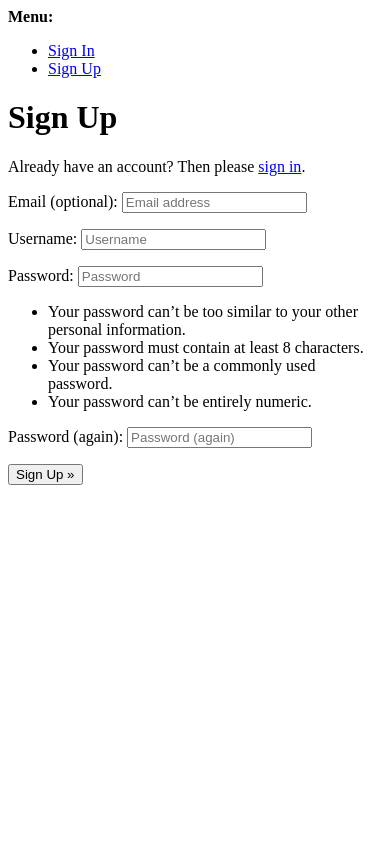
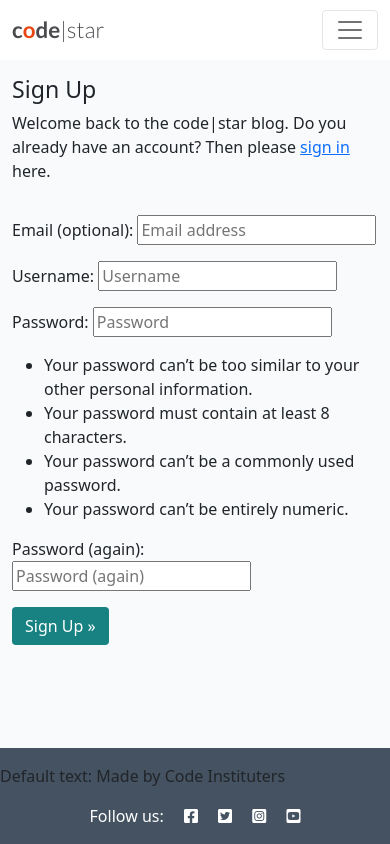
Before and after one commit to CrazyEggz/ci-blog-project, a Django app: page /accounts/signup/ in a window 390 px wide. Run offline with Django 4.2, Linux system fonts and the light colour scheme.

Commit message:
Style signup page to match with other pages

```diff
--- a/templates/account/signup.html
+++ b/templates/account/signup.html
@@ -1,21 +1,32 @@
-{% extends "account/base.html" %}
+{% extends "base.html" %}
 
 {% load i18n %}
 
 {% block head_title %}{% trans "Signup" %}{% endblock head_title %}
 
 {% block content %}
-<h1>{% trans "Sign Up" %}</h1>
 
-<p>{% blocktrans %}Already have an account? Then please <a href="{{ login_url }}">sign in</a>.{% endblocktrans %}</p>
-
+<div class='container'>
+  <div class='row'>
+    <div class="col-md-8 mt-3 offset-md-2">
+      <h3>{% trans "Sign Up" %}</h3>
+      <p>{% blocktrans %}Welcome back to the code|star blog. Do you already have an account? Then please <a
+          href="{{ login_url }}">sign in</a> here.{% endblocktrans %}
+      </p>
+    </div>
+  </div>
+  <div class="row">
+    <div class="col-md-8 mt-3 offset-md-2">
       <form class="signup" id="signup_form" method="post" action="{% url 'account_signup' %}">
         {% csrf_token %}
         {{ form.as_p }}
         {% if redirect_field_value %}
         <input type="hidden" name="{{ redirect_field_name }}" value="{{ redirect_field_value }}" />
         {% endif %}
-  <button type="submit">{% trans "Sign Up" %} &raquo;</button>
+        <button class = 'btn btn-signup' type="submit">{% trans "Sign Up" %} &raquo;</button>
       </form>
+    </div>
+  </div>
+</div>
 
 {% endblock content %}
```
Also changed, not shown: codestar/settings.py (line endings or trailing spaces). Lines whose indentation alone changed are shown as unchanged.
